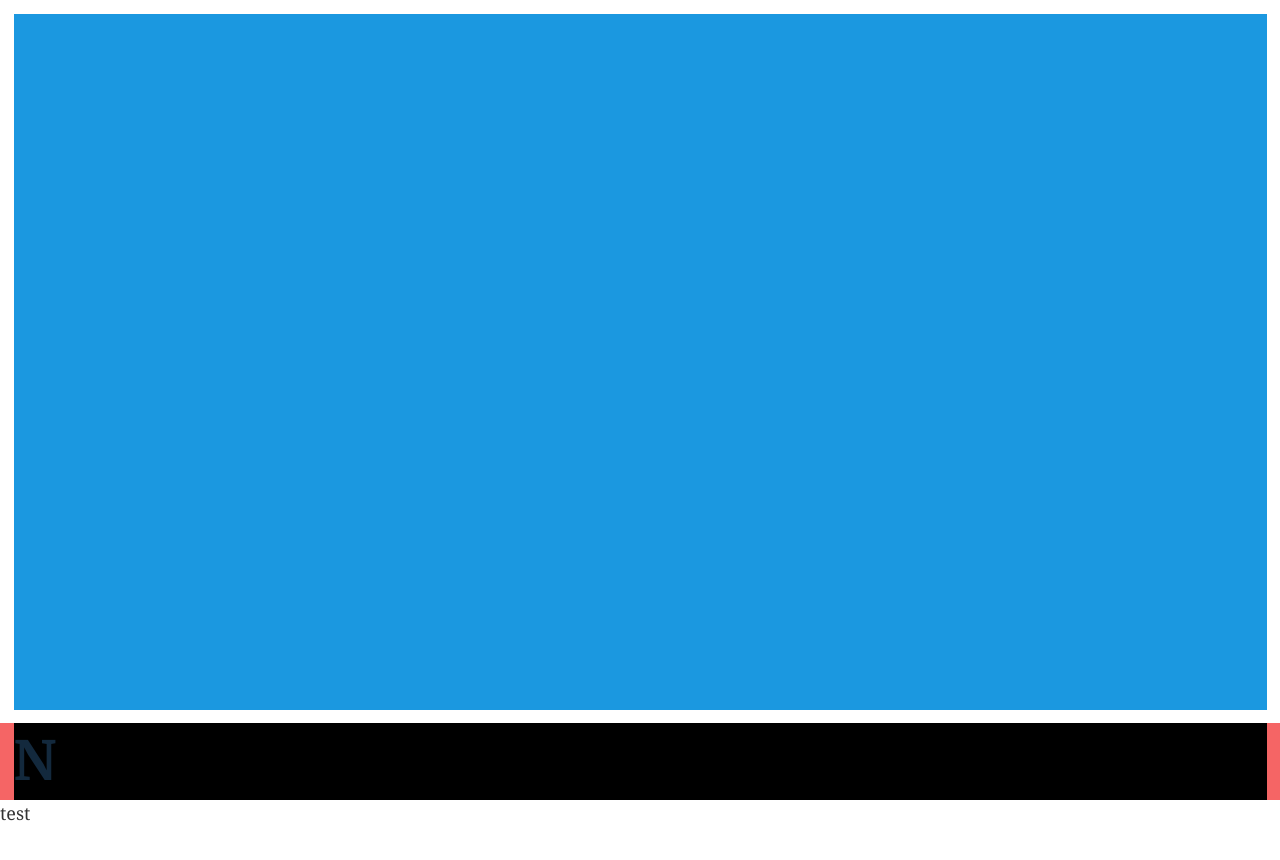
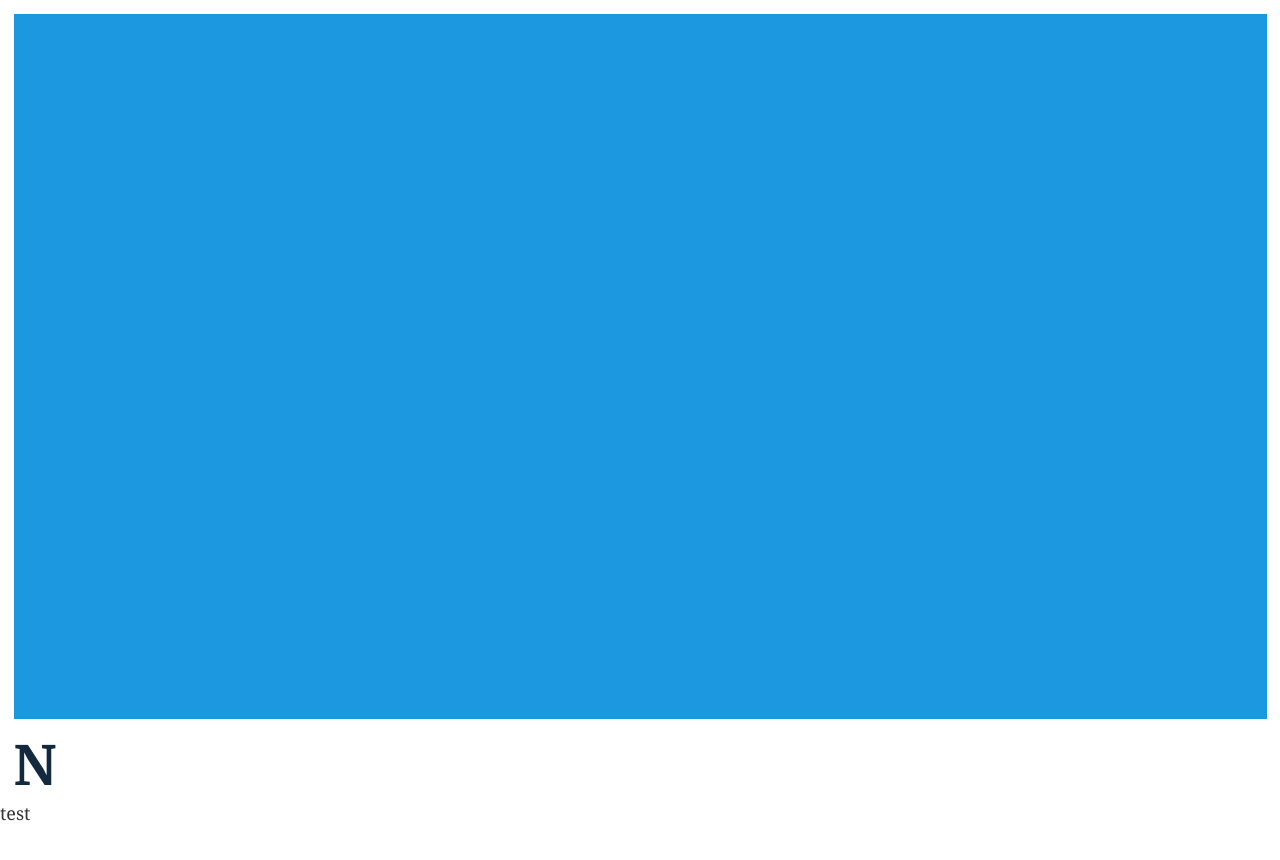
Before and after one commit to neeleshj/neeleshjoshi-gatsby, a Gatsby site: page / in a window 1280 px wide. Shown: the top 860 px of the page. Built offline with nearby package versions, Linux system fonts and the light colour scheme; Gatsby itself is replaced by a stand-in of ours.

Commit message:
Base for the nav bar animation complete

```diff
--- a/package.json
+++ b/package.json
@@ -20,7 +20,9 @@
     "prop-types": "^15.7.2",
     "react": "^16.12.0",
     "react-dom": "^16.12.0",
-    "react-helmet": "^5.2.1"
+    "react-helmet": "^5.2.1",
+    "react-scrollmagic": "^2.2.0",
+    "scrollmagic": "^2.0.7"
   },
   "devDependencies": {
     "prettier": "^1.19.1",
--- a/src/components/navbar/navbar.js
+++ b/src/components/navbar/navbar.js
@@ -2,19 +2,60 @@ import React, { Component } from "react";
 import classnames from "classnames";
 
 export default class Navbar extends Component {
+  /**
+   *
+   * @param {*} props
+   */
   constructor(props) {
     super(props);
+    this.state = {
+      showHeaderBackground: false,
+    };
   }
-  // As we scroll we need to
-  // BG white -> blue
-  // Add rounded corners
-  // add padding on the x - 16px
 
+  /**
+   * Adds an event listener when the component is mount
+   */
+  componentDidMount() {
+    window.addEventListener("scroll", this.handleScroll);
+  }
+
+  // Remove the event listener when the component is unmount.
+  componentWillUnmount() {
+    window.removeEventListener("scroll", this.handleScroll);
+  }
+
+  /**
+   * Handle the scroll event
+   * If the scroll value passes a given threshhold update styles via boolean
+   */
+  handleScroll = () => {
+    const currentScrollPos = window.pageYOffset;
+    const threshhold = 150;
+    const showHeaderBackground = currentScrollPos > threshhold;
+    this.setState({
+      showHeaderBackground,
+    });
+  };
 
   render() {
     return (
-      <nav className="w-full px-3 z-10 sticky top-0 bg-red-500">
-        <div className="bg-black py-2">
+      <nav
+        className={classnames("w-full px-3  z-10 sticky top-0", {
+          "py-3": this.state.showHeaderBackground,
+        })}
+      >
+        <div
+          className={classnames(
+            "py-1 transition-all duration-1000 ease-in-out",
+            {
+              "bg-white": !this.state.showHeaderBackground,
+              "bg-blue-primary": this.state.showHeaderBackground,
+              "px-2": this.state.showHeaderBackground,
+              rounded: this.state.showHeaderBackground,
+            }
+          )}
+        >
           <h3 className="font-merri font-bold text-5xl text-blue-dark">N</h3>
         </div>
       </nav>
--- a/src/pages/index.js
+++ b/src/pages/index.js
@@ -10,7 +10,7 @@ import "../styles/tw.css";
 
 export default class extends Component {
   render() {
-    const headerHeight = "104px";
+    const headerHeight = "95px";
     return (
       <div className="relative">
         <header
--- a/tailwind.config.js
+++ b/tailwind.config.js
@@ -12,7 +12,7 @@ module.exports = {
         merri: ["Merriweather", "serif"],
         mont: ["Montserrat", "sans-serif"],
       },
-    },
+    }
   },
   variants: {},
   plugins: [],
```
Also changed, not shown: 1 other file.
